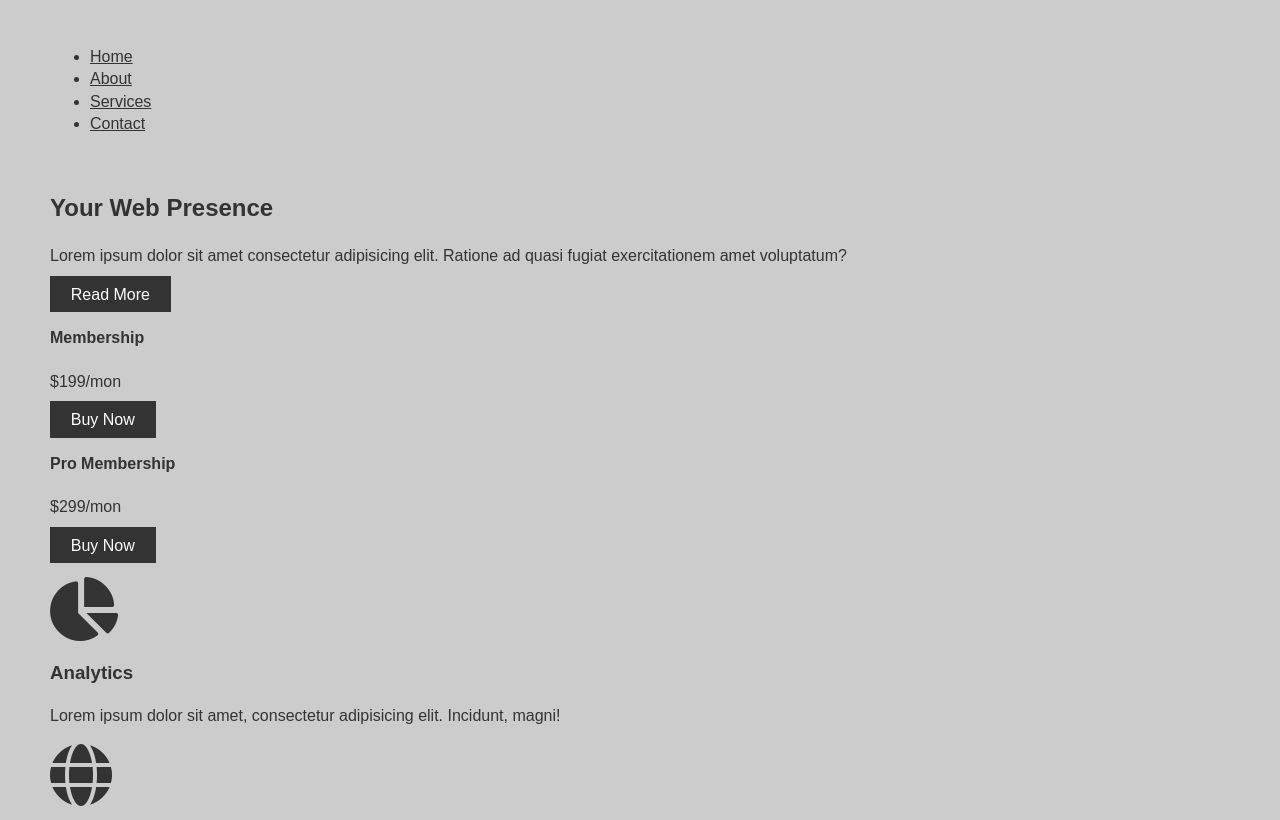
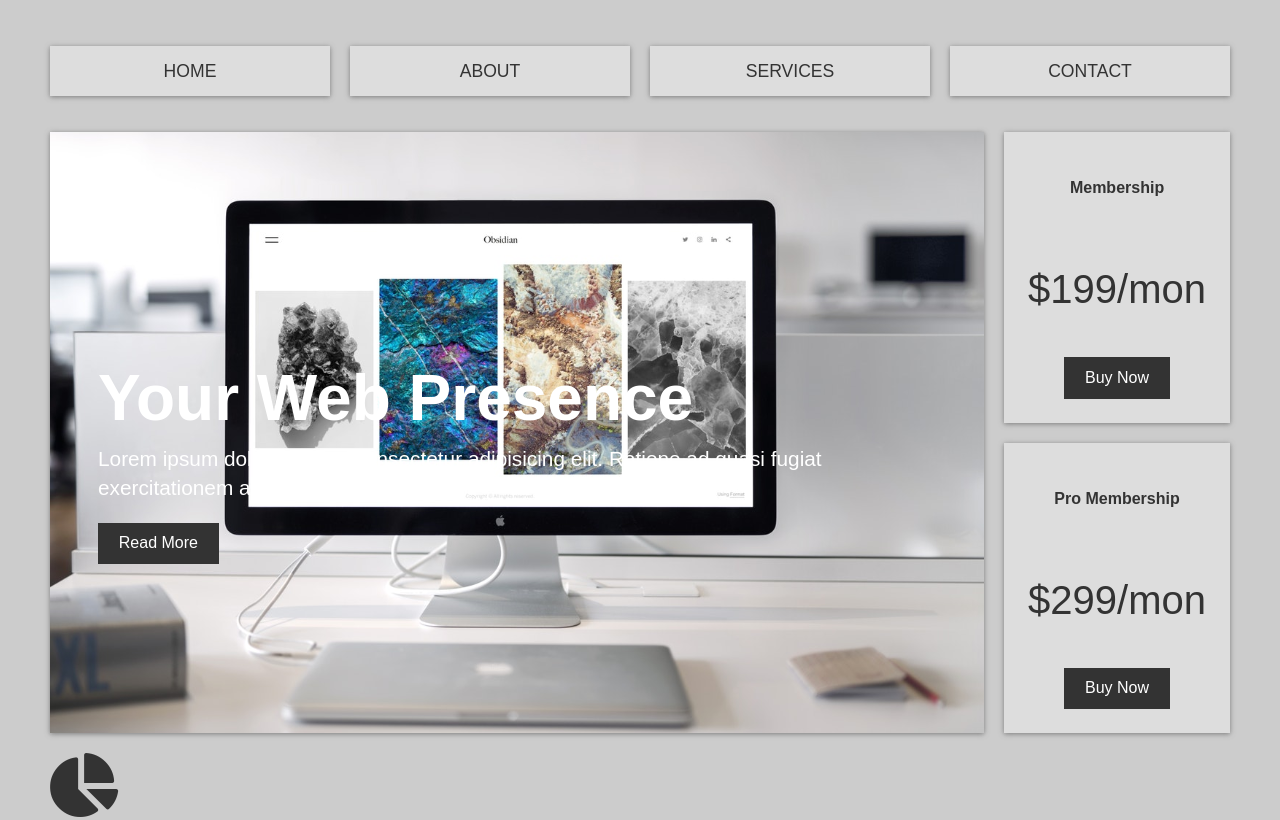
Before and after one commit to BenjaminKyamanywa/samplesite, a plain HTML site: page index.html in a window 1280 px wide. Shown: the top 820 px of the page. Drawn offline with Linux system fonts and the light colour scheme.

Commit message:
Added styles for header and showcase.

```diff
--- a/styles.css
+++ b/styles.css
@@ -38,3 +38,93 @@ img {
     grid-gap: 20px;
 
 }
+
+/* Navigation */
+
+.main-nav ul  {
+    display: grid;
+    grid-gap: 20px;
+    padding: 0;
+    list-style: none;
+    grid-template-columns: repeat(4, 1fr);
+}
+
+.main-nav a {
+    background: var(--primary);
+    display: block;
+    text-decoration: none;
+    padding: 0.8rem;
+    text-align: center;
+    color: var(--dark);
+    text-transform: uppercase;
+    font-size: 1.1rem;
+    box-shadow: var(--shadow);
+}
+
+.main-nav a:hover {
+    background: var(--light);
+    color: var(--light);
+}
+
+/* Top Container */
+
+.top-container {
+    display: grid;
+    grid-gap: 20px;
+    grid-template-areas:
+        'showcase showcase top-box-a'
+        'showcase showcase top-box-b';
+}
+
+/* Showcase */
+
+.showcase {
+    grid-area: showcase;
+    min-height: 400px;
+    background: url(/images/pexels-photo-1029757.jpeg);
+    background-size: cover;
+    background-position: center;
+    padding: 3rem;
+    display: flex;
+    flex-direction: column;
+    align-items: flex-start;
+    justify-content: center;
+    box-shadow: var(--shadow);
+}
+
+.showcase h1 {
+    font-size: 4rem;
+    margin-bottom: 0;
+    color: var(--light);
+}
+
+.showcase p {
+    font-size: 1.3rem;
+    margin-top: 0;
+    color: var(--light);
+}
+
+/* Top Box */
+
+.top-box {
+    background: var(--primary);
+    display: grid;
+    align-items: center;
+    justify-items: center;
+    box-shadow: var(--shadow);
+    padding: 1.5rem;
+}
+
+.top-box .price {
+    font-size: 2.5rem;
+}
+
+.top-box-a {
+    grid-area: top-box-a;
+}
+
+.top-box-b {
+    grid-area: top-box-b;
+}
+
+/* Boxes */
```
